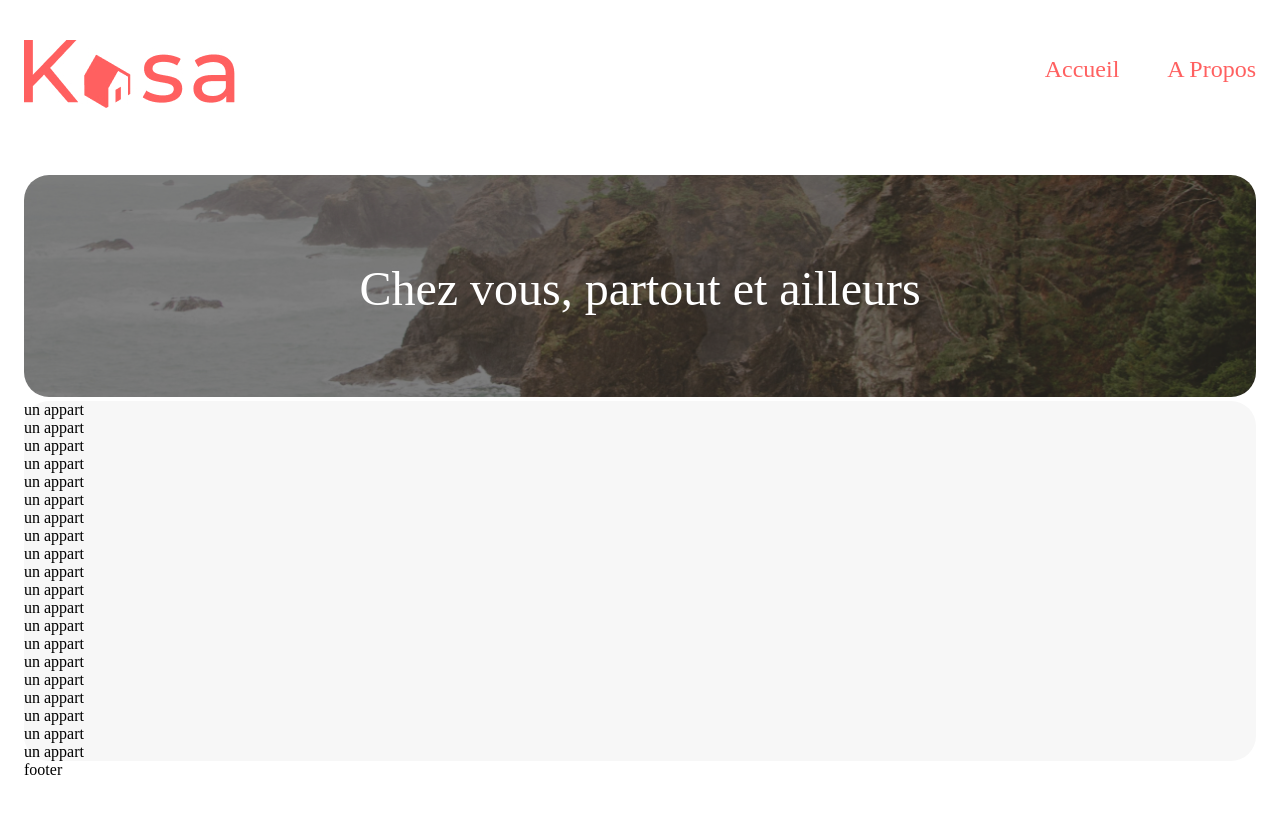
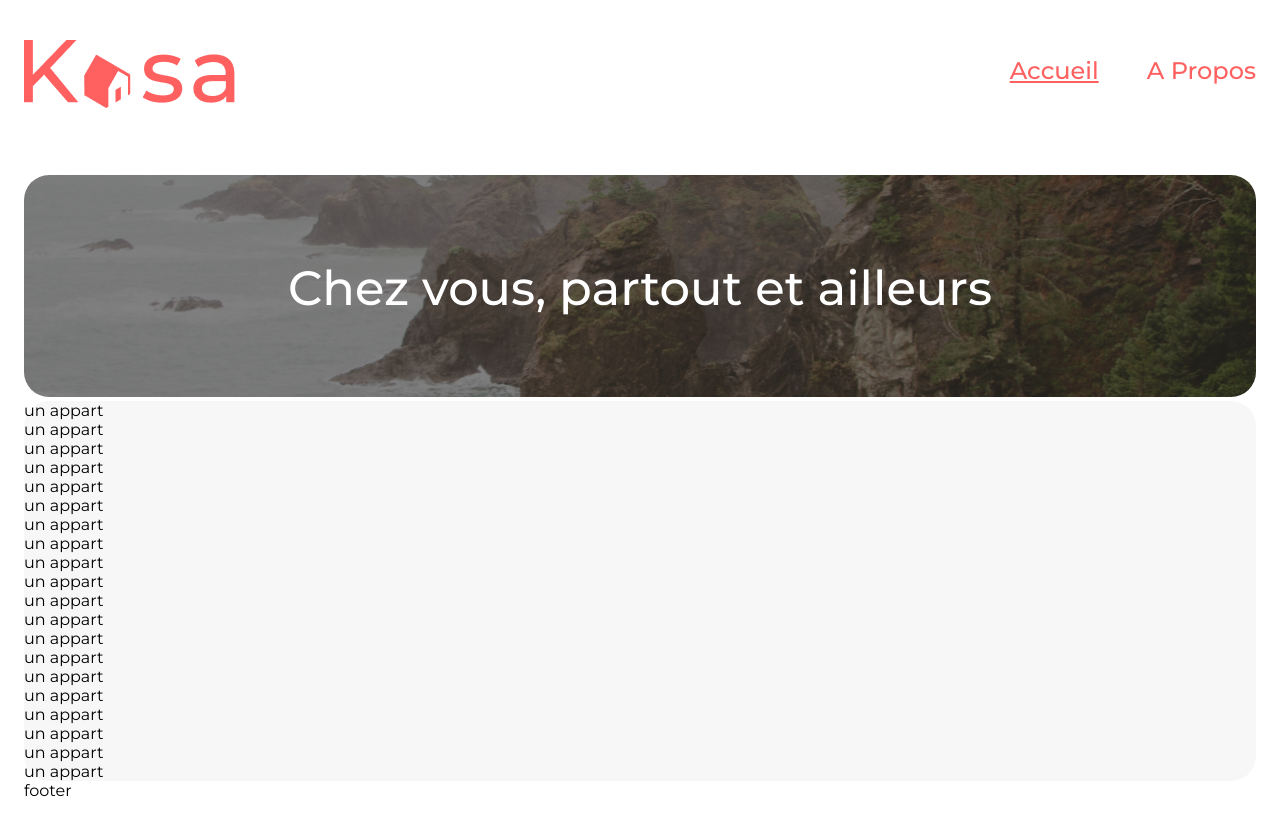
Before and after one commit to fred2541/kasa, a React (Create React App) app: page / in a window 1280 px wide. Shown: the top 834 px of the page. Built offline with nearby package versions, Linux system fonts and the light colour scheme.

Commit message:
Add mediaQuery and active link in Header

```diff
--- a/src/components/Layouts/header.jsx
+++ b/src/components/Layouts/header.jsx
@@ -1,9 +1,9 @@
-import { Link } from 'react-router-dom';
+import { Link, NavLink } from 'react-router-dom';
 import logoKasa from 'src/assets/images/logo.jpg';
 
 
 
-function Header() {
+const Header = () => {
   return (
     <header className="header">
       <nav className="nav">
@@ -12,10 +12,10 @@ function Header() {
         </Link>
         <ul>
           <li>
-            <Link to="/">Accueil</Link>
+            <NavLink to="/" activeClassName="active">Accueil</NavLink>
           </li>
           <li>
-            <Link to="/about">A Propos</Link>
+            <NavLink to="/about" activeClassName="active">A Propos</NavLink>
           </li>
         </ul>
       </nav>
--- a/src/style/abstract/_nav.scss
+++ b/src/style/abstract/_nav.scss
@@ -6,6 +6,15 @@
     justify-content: space-between;
     max-width: map.get($nav , "max-width" );
     margin-bottom: 63px;
+    @media screen  and (max-width: map.get($root , "max-width-media" )) {
+        margin-bottom: 16px;
+    }
+
+    img {
+        @media screen  and (max-width: map.get($root , "max-width-media" )) {
+            height: 47px;
+        }
+    }
 
     ul {
         display: flex;
@@ -19,6 +28,9 @@
                 color: #FF6060;
                 font-weight: 500;
                 font-size: 24px;
+                @media screen  and (max-width: map.get($root , "max-width-media" )) {
+                    font-size: 12px;
+                }
             }
         }
     }
--- a/src/style/abstract/_variable.scss
+++ b/src/style/abstract/_variable.scss
@@ -9,6 +9,7 @@ $root: (
         "bottom": 2em,
         "left": 1em
     ),
+    "max-width-media": 960px,
 );
 
 // nav
@@ -16,5 +17,3 @@ $root: (
 $nav: (
     "max-width": 1240px
 );
-
-$banner: ("background": './images/banner/Background.jpg');
--- a/src/style/components/_banner.scss
+++ b/src/style/components/_banner.scss
@@ -10,6 +10,12 @@
         width: 100%;
         filter: brightness(50%);
         border-radius: 25px;
+        @media screen  and (max-width: map.get($root , "max-width-media" )) {
+            border-radius: 10px;
+            max-height: 111px;
+            height:111px;
+            object-fit: cover;
+        }
     }
 
     h1 {
@@ -18,7 +24,6 @@
         justify-content: center;
         position: absolute;
         width: 100%;
-        text-align: center;
         font-weight: 500;
         font-size: 48px;
         color: white;
@@ -26,5 +31,10 @@
         left: 50%;
         top: 50%;
         transform: translate(-50%, -50%);
+        @media screen  and (max-width: map.get($root , "max-width-media" )) {
+            font-size: 24px;
+            width: 217px;
+            left: calc(106px + 16px);
+        }
     }
 }
--- a/src/style/components/_header.scss
+++ b/src/style/components/_header.scss
@@ -1,6 +1,15 @@
+@import url('https://fonts.googleapis.com/css2?family=Montserrat:wght@100;200;300;400;500;600;700;800;900&display=swap');
+
+* {
+    font-family: 'Montserrat';
+    font-style: normal;
+}
+
 .header {
     display: flex;
     width: 100%;
-    font-family: 'Montserrat';
-    font-style: normal;
 }
+
+.active {
+    text-decoration-line: underline;
+}
```
